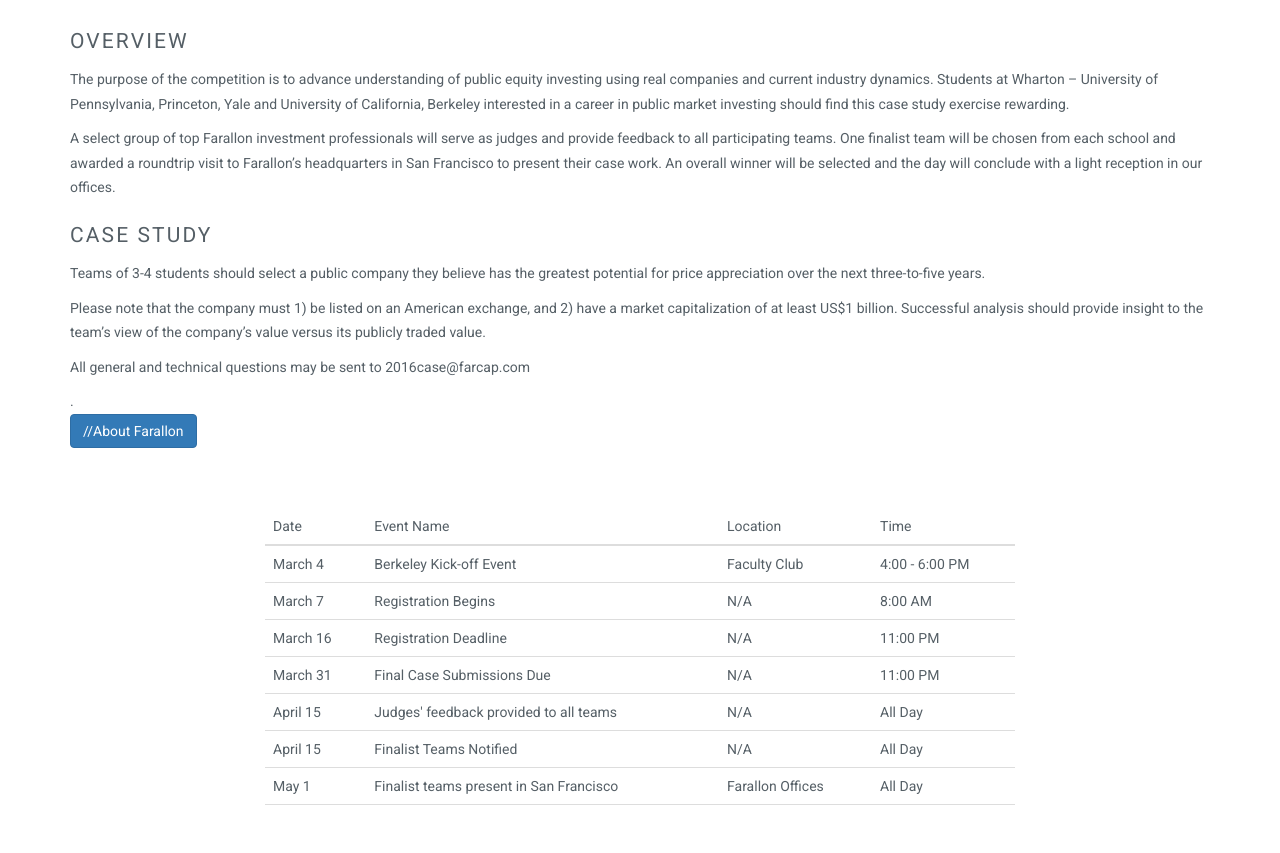
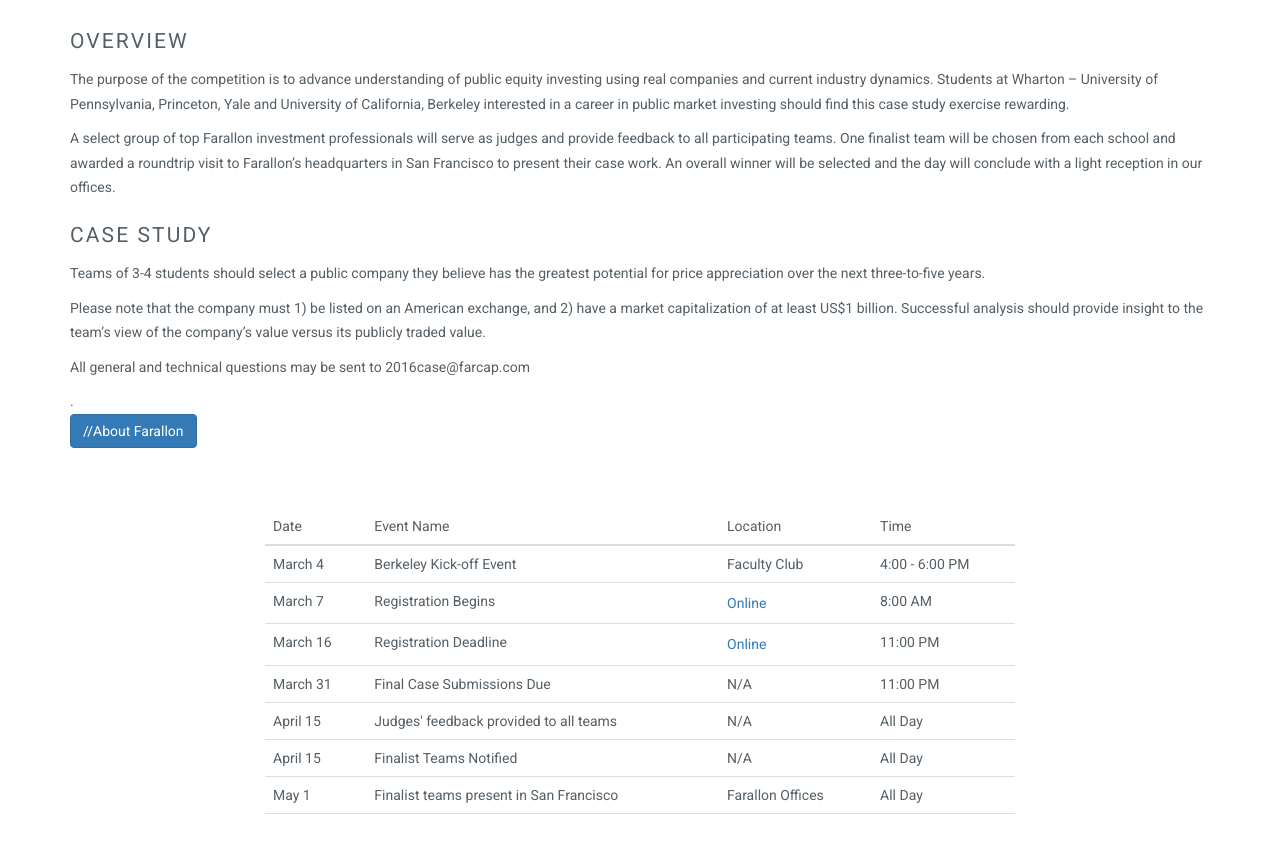
Before and after one commit to ciberkeley/ciberkeley.github.io, a Jekyll site: the page built from contests.html, in a window 1280 px wide and 900 px high, scrolled down 721 px. Shown: the top 853 px of the window. Built offline with Jekyll 4.4.1, drawn with Linux system fonts in a browser that asks for light colours; nearby versions of some CDN libraries.

Commit message:
location update

```diff
--- a/contests.html
+++ b/contests.html
@@ -78,13 +78,13 @@
           <tr>
             <td> March 7</td>
             <td> Registration Begins </td>
-            <td> N/A </td>
+            <td> <a href = '/imgs/Farallon_Registration_Page.pdf'>Online</a> </td>
             <td> 8:00 AM  </td>
           </tr>
           <tr>
             <td> March 16 </td>
             <td> Registration Deadline </td>
-            <td> N/A </td>
+            <td> <a href = '/imgs/Farallon_Registration_Page.pdf'>Online</a> </td>
             <td> 11:00 PM  </td>
           </tr>
           <tr>
```
Also changed, not shown: 2 other files.
